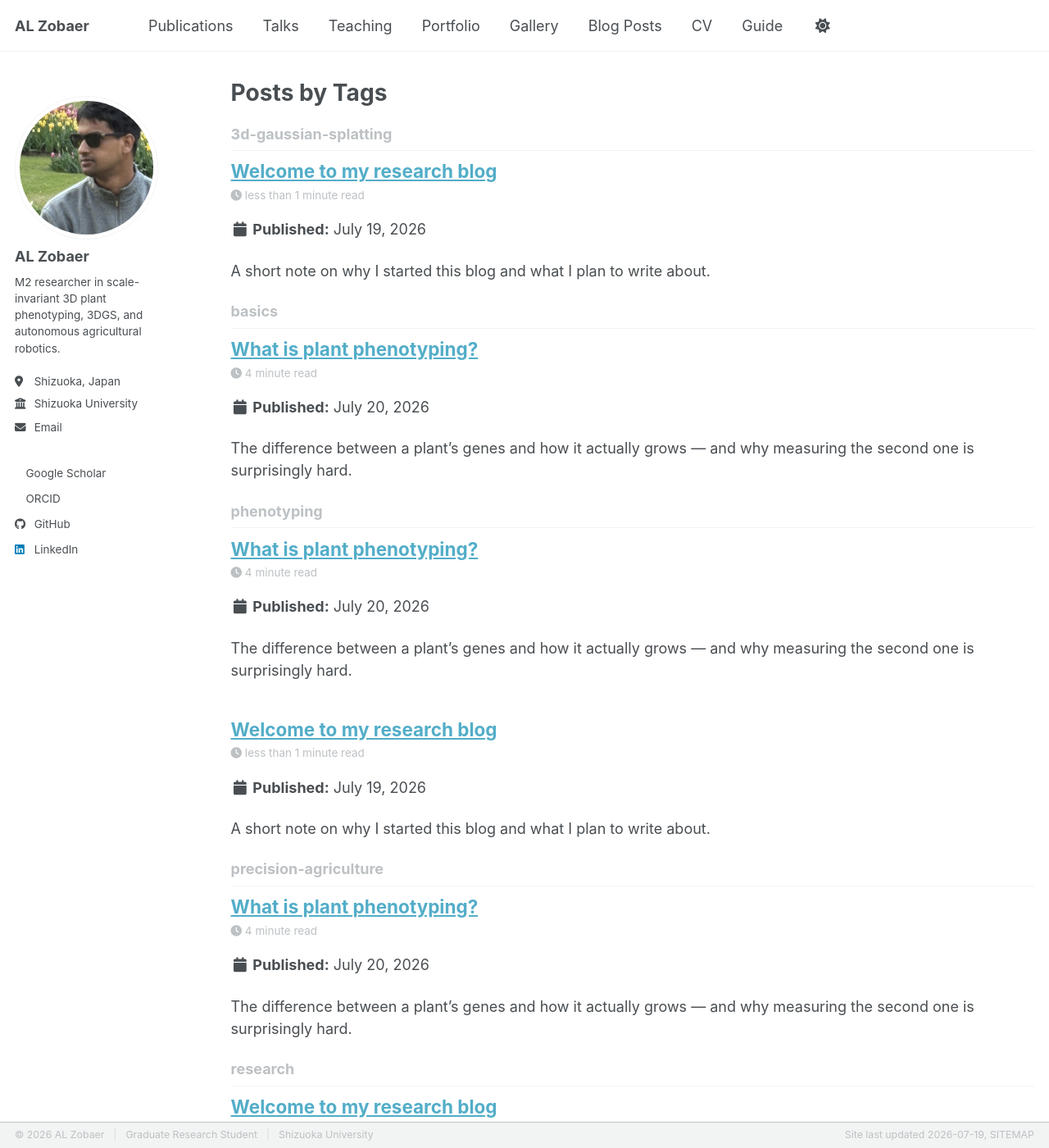
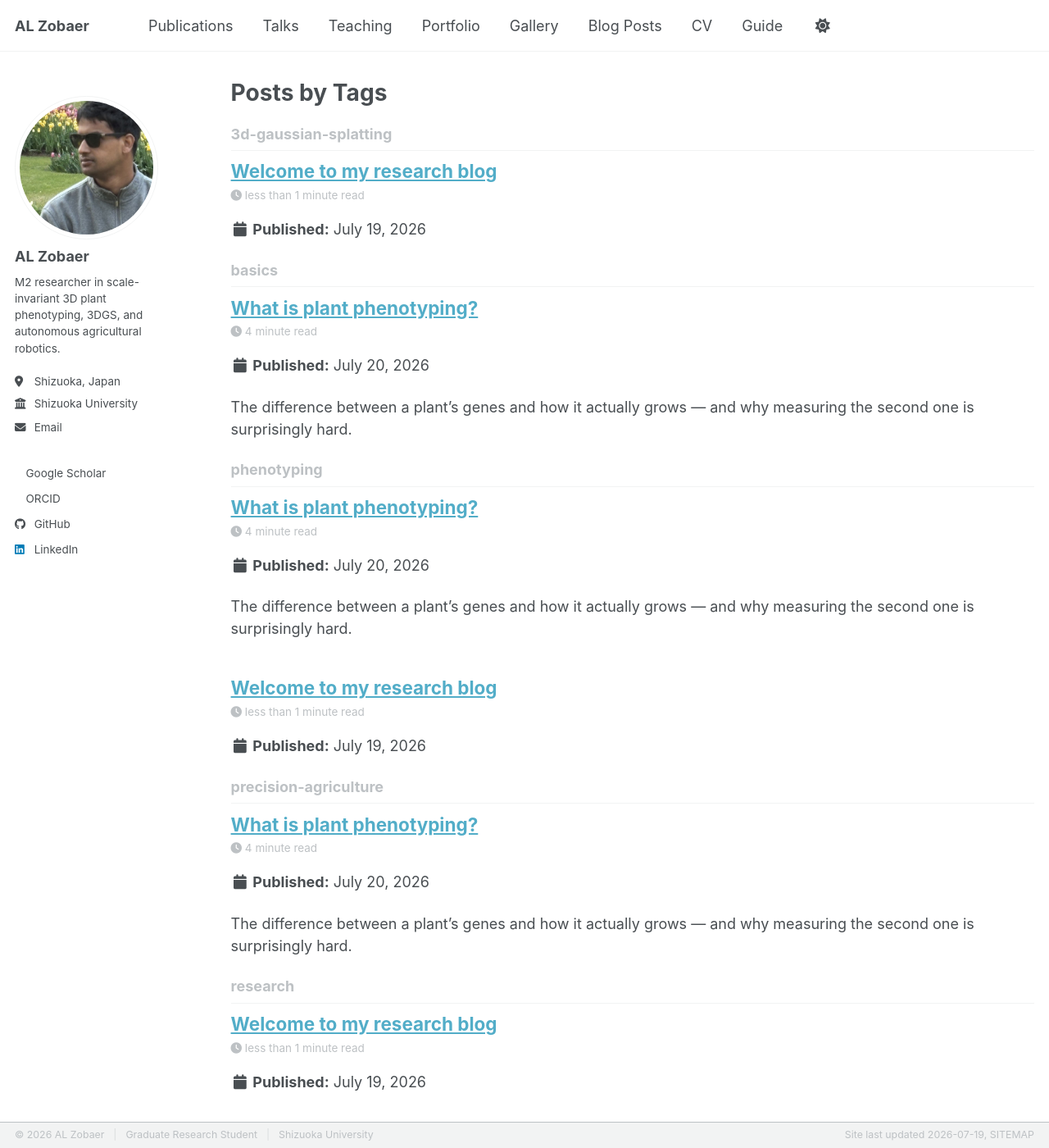
Before and after one commit to alzobaer/alzobaer.github.io, a Jekyll site: the page built from _pages/tag-archive.html, in a window 1280 px wide and 1400 px high. Shown: the whole window at 82% size. Built offline with Jekyll 4.4.1, drawn with Linux system fonts in a browser that asks for light colours; a style sheet for code colours, icons or effects is not loaded; some of the changed text lies outside the part shown.

Commit message:
Welcome post: drop excerpt now duplicated by the blog page intro
Co-Authored-By: Claude Opus 4.8 <noreply@anthropic.com>

```diff
--- a/_posts/2026-07-19-welcome-to-my-research-blog.md
+++ b/_posts/2026-07-19-welcome-to-my-research-blog.md
@@ -2,7 +2,7 @@
 title: "Welcome to my research blog"
 date: 2026-07-19
 permalink: /posts/2026/07/welcome-to-my-research-blog/
-excerpt: "A short note on why I started this blog and what I plan to write about."
+excerpt: ""
 tags:
   - research
   - phenotyping
```
